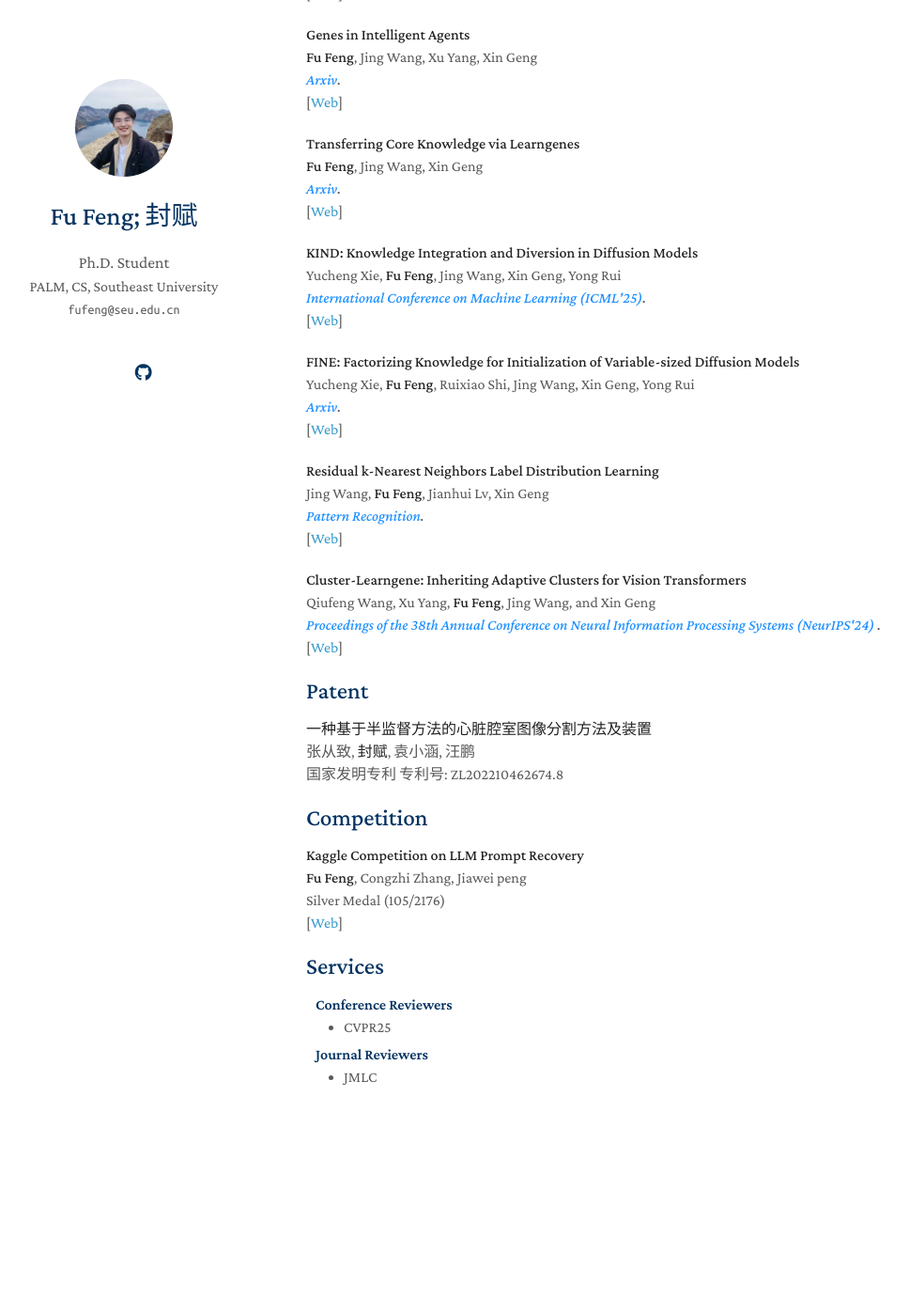
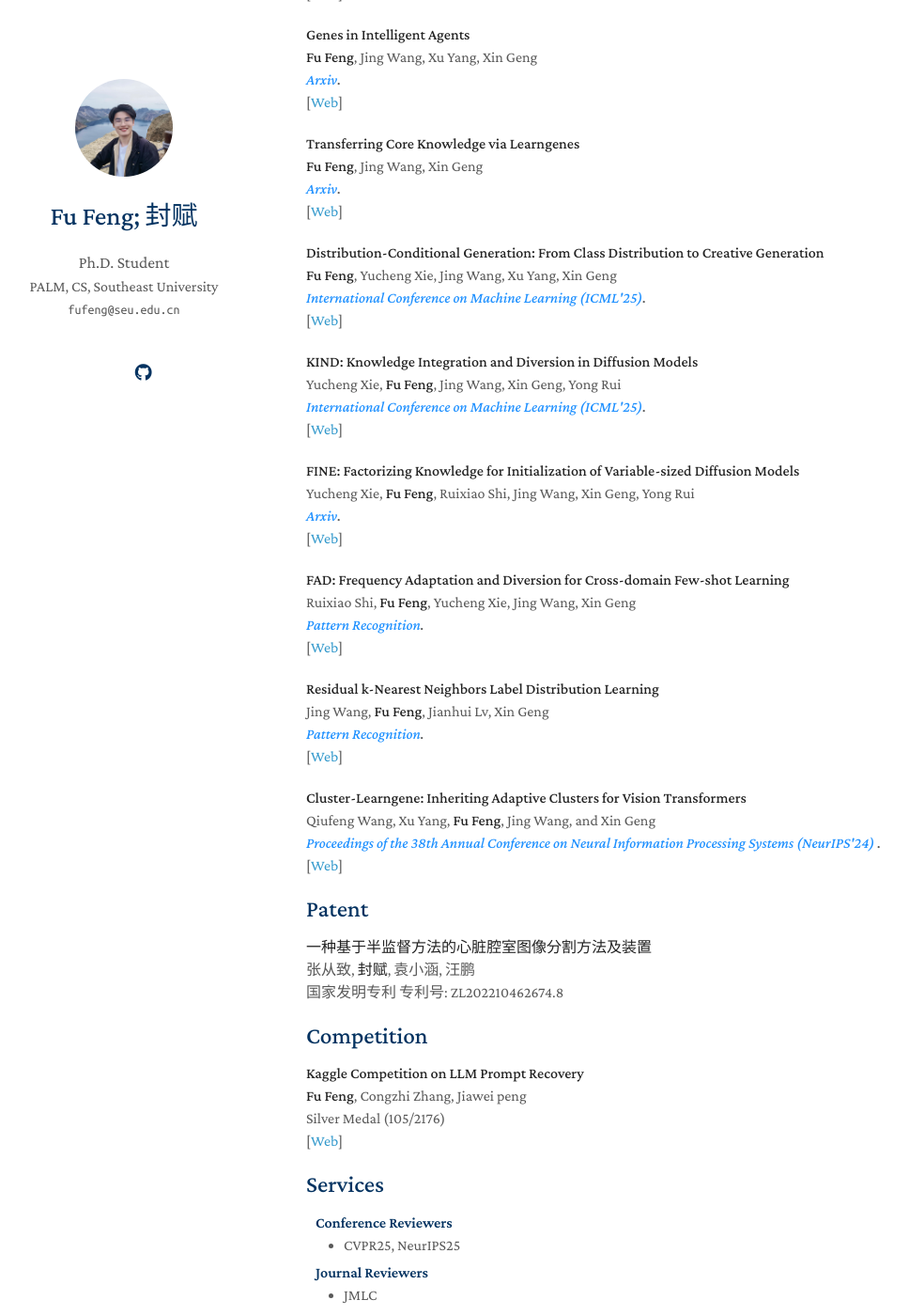
Before and after one commit to fu-feng/fu-feng.github.io, a Jekyll site: the page built from index.md, in a window 1280 px wide and 1400 px high, scrolled down 609 px. Shown: the whole window at 94% size, without its empty margins (144-1112 px from the left). Built offline with Jekyll 4.4.1, drawn with Linux system fonts in a browser that asks for light colours; nearby versions of some CDN libraries; a style sheet for code colours, icons or effects is not loaded; our own code applies the rules of GitHub Pages for plain Markdown files; before the commit the page ends 1861 px from its top, so only the background shows below that.

Commit message:
Update index.md

```diff
--- a/index.md
+++ b/index.md
@@ -67,6 +67,19 @@ I am a Ph.D. student supervised by Prof Xin Geng at [PALM](http://palm.seu.edu.c
 
 [comment]: <> (Arxiv)
 <div class="paper">
+<p><strong>Distribution-Conditional Generation: From Class Distribution to Creative Generation</strong>
+<br />
+<strong>Fu Feng</strong>, Yucheng Xie, Jing Wang, Xu Yang, Xin Geng
+<br />
+<em><strong><i style="color:#1e90ff">International Conference on Machine Learning (ICML'25)</i></strong>.</em>
+<br />
+   [<a href="https://arxiv.org/pdf/2401.08139.pdf">Web</a>]
+<br/>
+</p>
+</div>
+
+[comment]: <> (Arxiv)
+<div class="paper">
 <p><strong>KIND: Knowledge Integration and Diversion in Diffusion Models</strong>
 <br />
 Yucheng Xie, <strong>Fu Feng</strong>, Jing Wang, Xin Geng, Yong Rui
@@ -87,6 +100,19 @@ Yucheng Xie, <strong>Fu Feng</strong>, Ruixiao Shi, Jing Wang, Xin Geng, Yong Ru
 <em><strong><i style="color:#1e90ff">Arxiv</i></strong>.</em>
 <br />
    [<a href="https://arxiv.org/pdf/2409.19289.pdf">Web</a>]
+<br/>
+</p>
+</div>
+
+[comment]: <> (Arxiv)
+<div class="paper">
+<p><strong>FAD: Frequency Adaptation and Diversion for Cross-domain Few-shot Learning</strong>
+<br />
+Ruixiao Shi, <strong>Fu Feng</strong>, Yucheng Xie, Jing Wang, Xin Geng
+<br />
+<em><strong><i style="color:#1e90ff">Pattern Recognition</i></strong>.</em>
+<br />
+   [<a href="https://arxiv.org/pdf/2408.07337.pdf">Web</a>]
 <br/>
 </p>
 </div>
@@ -144,7 +170,7 @@ Silver Medal (105/2176)
 
 <h4 style="margin:0 10px 0;">Conference Reviewers</h4>
 <ul style="margin:0 0 5px;">
-  <li><autocolor> CVPR25 </autocolor></li>
+  <li><autocolor> CVPR25, NeurIPS25 </autocolor></li>
 </ul>
 
 <h4 style="margin:0 10px 0;">Journal Reviewers</h4>
```
